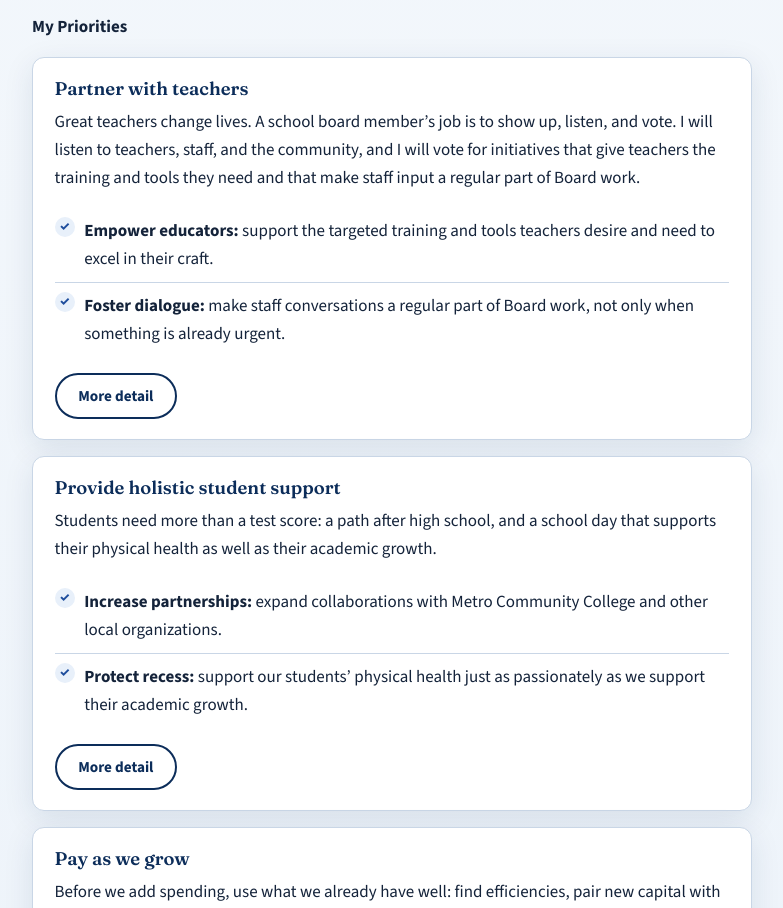
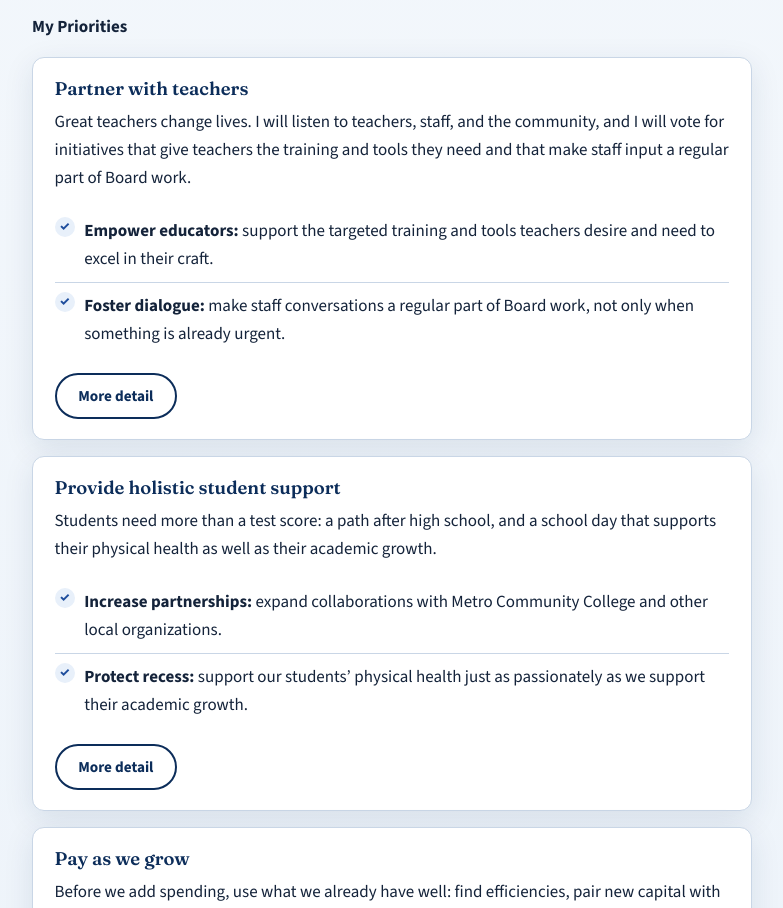
Before and after one commit to foboybbq-prog/chris4bps, a plain HTML site: page index.html in a window 1280 px wide. Shown: the part 1012-1920 px from the top of the page, without its empty margins (248-1031 px from the left). Drawn offline with nearby package versions, Linux system fonts and the light colour scheme.

Commit message:
Drop board-member job sentence from Partner with teachers

```diff
--- a/index.html
+++ b/index.html
@@ -83,9 +83,9 @@
           <article class="why-point" id="put-teachers-first">
             <h3>Partner with teachers</h3>
             <p>
-              Great teachers change lives. A school board member’s job is to show up, listen, and vote. I will
-              listen to teachers, staff, and the community, and I will vote for initiatives that give teachers
-              the training and tools they need and that make staff input a regular part of Board work.
+              Great teachers change lives. I will listen to teachers, staff, and the community, and I will
+              vote for initiatives that give teachers the training and tools they need and that make staff
+              input a regular part of Board work.
             </p>
             <ul class="checklist">
               <li><strong>Empower educators:</strong> support the targeted training and tools teachers desire and need to excel in their <span class="nowrap">craft.</span></li>
```
Also changed, not shown: priorities.html (+3 -3 lines).
